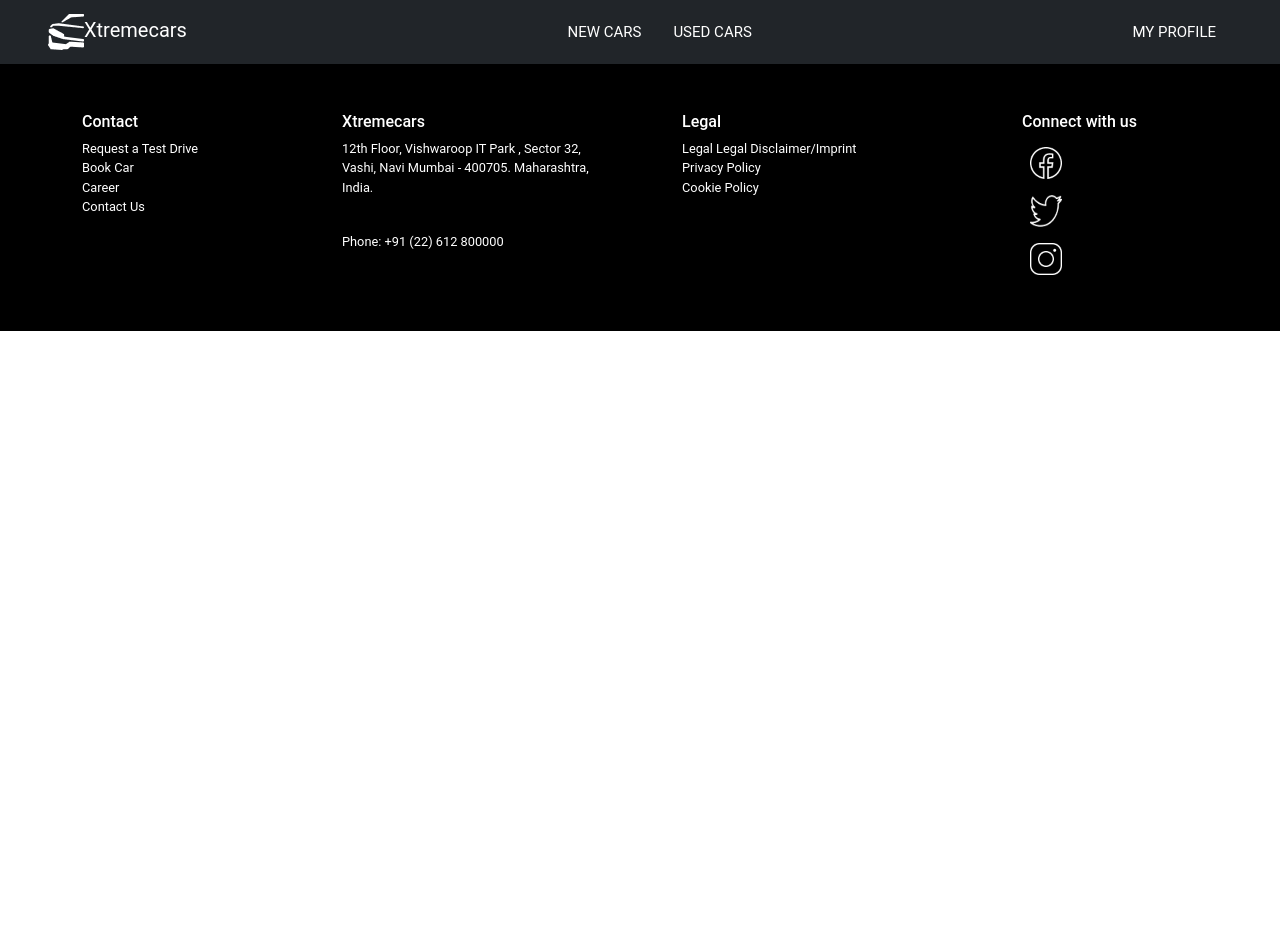
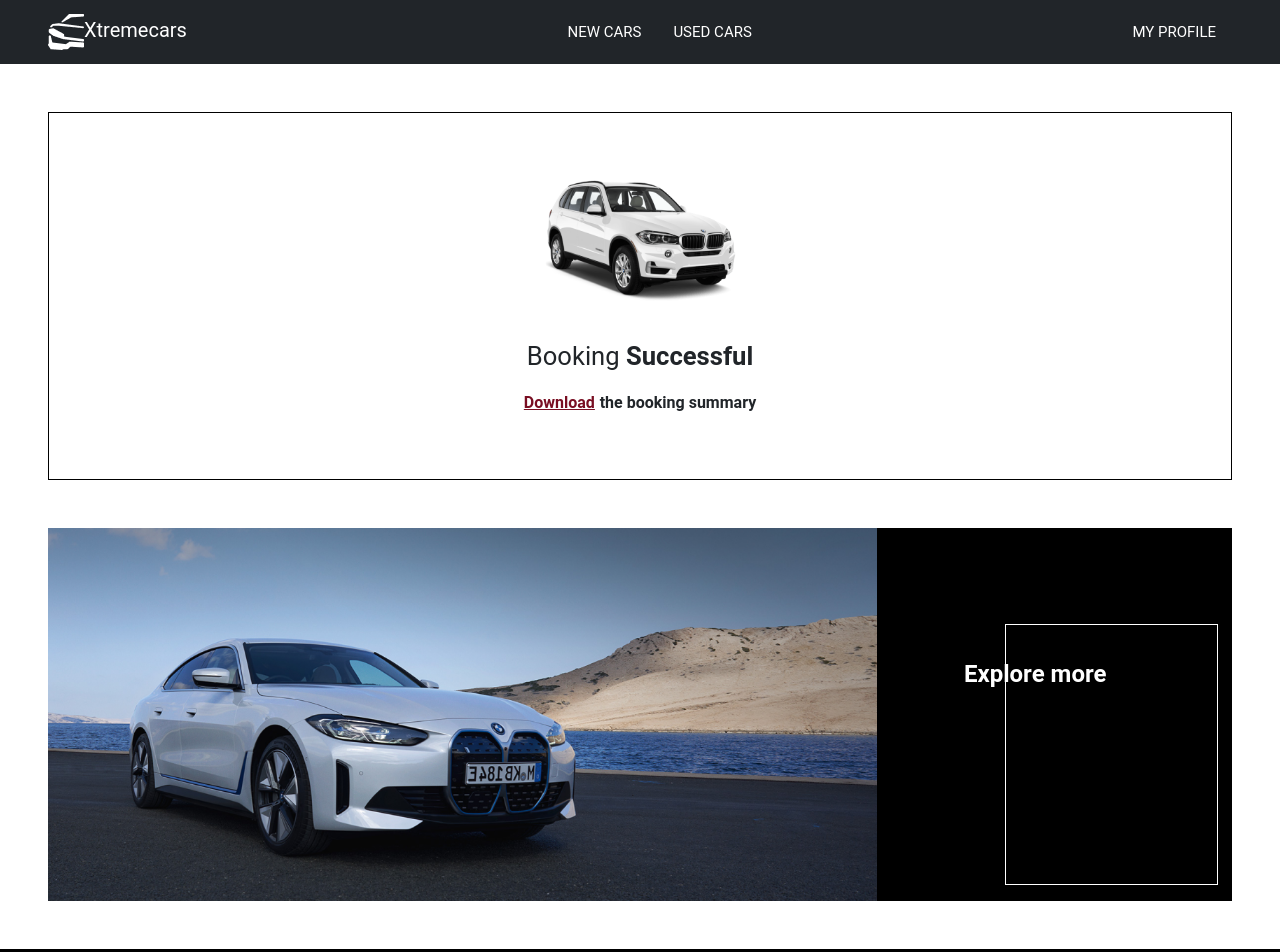
Before and after one commit to VibhasSrinet/CarSeller, a React (Create React App) app: page /success in a window 1280 px wide. Shown: the top 952 px of the page. Before the commit the page ends 800 px from the top, so only its background shows below. Built offline with nearby package versions, Linux system fonts and the light colour scheme.

Commit message:
Completed Styling of Booking Successfull page

```diff
--- /dev/null
+++ b/src/Components/Success/Success.css
@@ -0,0 +1,62 @@
+.successImage {
+  height: 10rem;
+  width: 12rem;
+  margin-bottom: 1rem;
+}
+.Success {
+  display: flex;
+  flex-direction: column;
+  align-items: center;
+  padding: 3rem;
+}
+
+.successBox {
+  padding: 3rem;
+  border: 1.5px solid black;
+  display: flex;
+  width: 100%;
+  flex-direction: column;
+  align-items: center;
+  margin-bottom: 3rem;
+}
+
+.explore {
+  width: 100%;
+  display: flex;
+}
+.explore img {
+  width: 70%;
+}
+
+.explore div {
+  width: 30%;
+  color: white;
+  background-color: black;
+  font-weight: bold;
+  font-size: 1.5rem;
+}
+.explore p {
+  position: relative;
+  top: 8rem;
+  z-index: 1;
+  left: -1.2rem;
+}
+.download {
+  color: rgb(121, 14, 34);
+  text-decoration: underline;
+
+  margin-right: 0.3rem;
+}
+.downloadText {
+  display: flex;
+  font-weight: bolder;
+}
+
+.explre-border {
+  border: 1px solid white;
+  width: 60% !important;
+  height: 70%;
+  position: relative;
+  top: 2.7rem;
+  left: 8rem;
+}
--- a/src/Components/Success/Success.tsx
+++ b/src/Components/Success/Success.tsx
@@ -1,9 +1,32 @@
 import React from "react";
+import { Link } from "react-router-dom";
+import "./Success.css";
 function Success() {
   return (
     <div className="Success">
-      <div className="successBox"></div>
-      <div className="explore"></div>
+      <div className="successBox">
+        <img
+          className="successImage"
+          alt=""
+          src={require("../../asset/details1.png")}
+        />
+        <p style={{ fontSize: "1.6rem" }}>
+          Booking <b>Successful</b>
+        </p>
+        <div className="downloadText">
+          <Link to="#">
+            <p className="download">Download</p>
+          </Link>
+          <span>the booking summary</span>
+        </div>
+      </div>
+      <div className="explore">
+        <img alt="" src={require("../../asset/Explore.png")} />
+        <div>
+          <p> Explore more</p>
+          <div className="explre-border"> </div>
+        </div>
+      </div>
     </div>
   );
 }
--- a/src/footer/foooter.tsx
+++ b/src/footer/foooter.tsx
@@ -11,22 +11,22 @@ function Footer() {
         <h2>Contact</h2>
         <div>
           <div>
-            <Link className="forlinks" to="#">
+            <Link className="forlinks" to="/">
               Request a Test Drive
             </Link>
           </div>
           <div>
-            <Link className="forlinks" to="#">
+            <Link className="forlinks" to="/">
               Book Car
             </Link>
           </div>
           <div>
-            <Link className="forlinks" to="#">
+            <Link className="forlinks" to="/">
               Career
             </Link>
           </div>
           <div>
-            <Link className="forlinks" to="#">
+            <Link className="forlinks" to="/">
               Contact Us
             </Link>
           </div>
@@ -47,17 +47,17 @@ function Footer() {
         <h2>Legal</h2>
         <div>
           <div>
-            <Link className="forlinks" to="#">
+            <Link className="forlinks" to="/">
               Legal Legal Disclaimer/Imprint
             </Link>
           </div>
           <div>
-            <Link className="forlinks" to="#">
+            <Link className="forlinks" to="/">
               Privacy Policy
             </Link>
           </div>
           <div>
-            <Link className="forlinks" to="#">
+            <Link className="forlinks" to="/">
               Cookie Policy
             </Link>
           </div>
@@ -66,13 +66,13 @@ function Footer() {
       <div className="contacts">
         <h2>Connect with us</h2>
         <div className="icons">
-          <Link to="#">
+          <Link to="/">
             <img src={fb} />
           </Link>
-          <Link to="#">
+          <Link to="/">
             <img src={twitter} />
           </Link>
-          <Link to="#">
+          <Link to="/">
             <img src={insta} />
           </Link>
         </div>
--- a/src/header/header.tsx
+++ b/src/header/header.tsx
@@ -2,26 +2,27 @@ import React from "react";
 import { NavLink } from "react-router-dom";
 import logo from "../asset/Union.png";
 import "./header.css";
+import { Link } from "react-router-dom";
 function Header() {
   return (
     <div className="Header">
       <nav className="navbar navbar-dark bg-dark">
-        <a className="navbar-brand" href="#">
+        <Link className="navbar-brand" to="/">
           <img src={logo} />
           <span>Xtremecars</span>
-        </a>
+        </Link>
         <div className="mid-navs">
-          <a className="nav-link" href="#">
+          <Link className="nav-link" to="/">
             New Cars
-          </a>
+          </Link>
 
-          <a className="nav-link" href="#">
+          <Link className="nav-link" to="/">
             Used Cars
-          </a>
+          </Link>
         </div>
-        <a className="nav-link" href="#">
+        <Link className="nav-link" to="/">
           My profile
-        </a>
+        </Link>
       </nav>
     </div>
   );
```
Also changed, not shown: src/asset/Explore.png (added).
